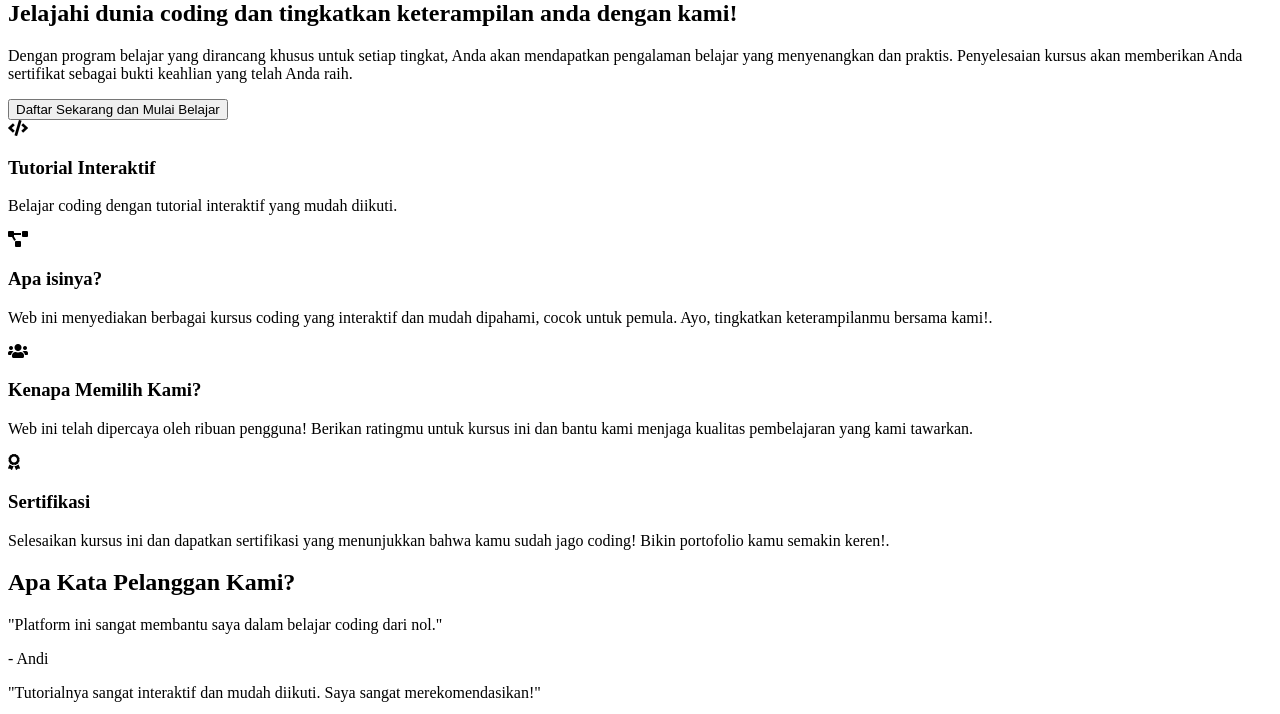
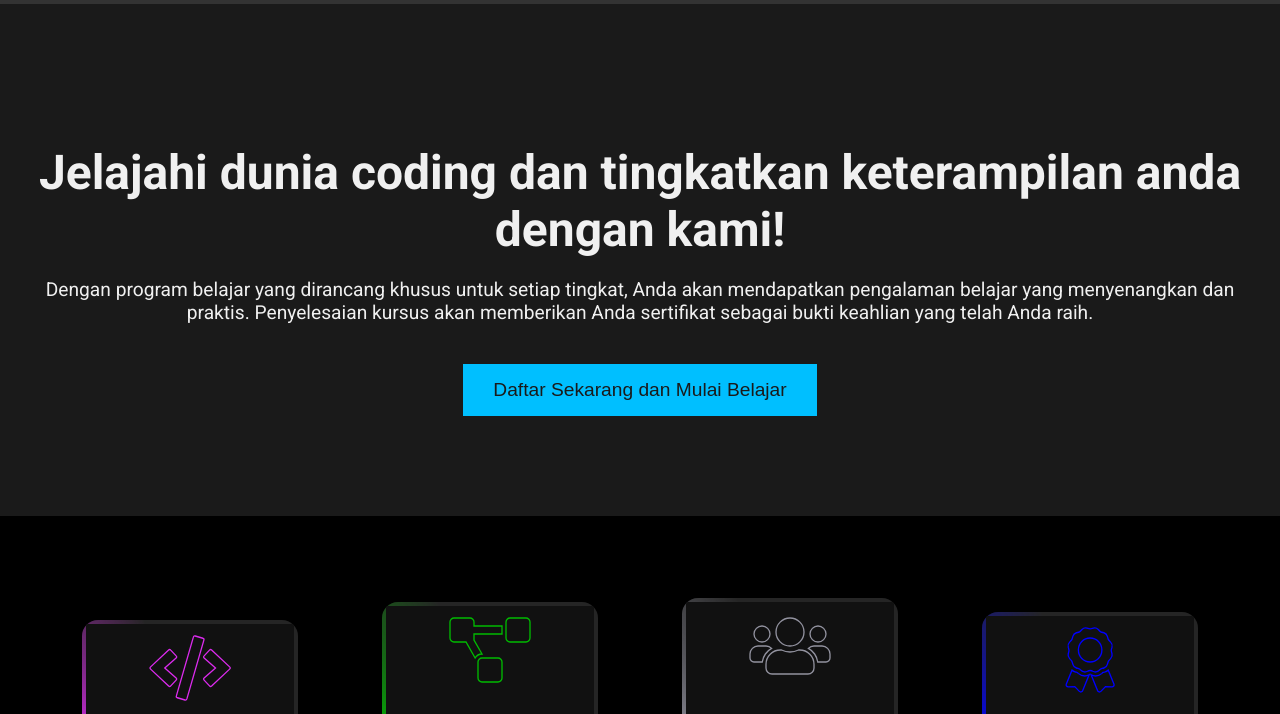
Before and after one commit to alidsmnp/jajaiIINWZNIAJ1AJINWINJJN8-learn-code-kimmiwnieunniwinwnnjsunw, a plain HTML site: page index.html in a window 1280 px wide. Shown: the part 64-778 px from the top of the page. Drawn offline with nearby package versions, Linux system fonts and the light colour scheme; the site is published under a folder, as on GitHub Pages, so addresses that start at the root find nothing.

Commit message:
index.html

```diff
--- a/index.html
+++ b/index.html
@@ -6,7 +6,7 @@
     <title>Modern Interactive Landing Page</title>
     <link rel="stylesheet" href="https://cdnjs.cloudflare.com/ajax/libs/font-awesome/5.15.3/css/all.min.css">
     <link href="https://fonts.googleapis.com/css2?family=Roboto:wght@400;700&display=swap" rel="stylesheet">
-    <link rel="stylesheet" href="/desain/styles.css">
+    <link rel="stylesheet" href="desain/styles.css">
     <link rel="stylesheet" href="https://cdnjs.cloudflare.com/ajax/libs/aos/2.3.1/aos.css" />
 </head>
 <body>
```
